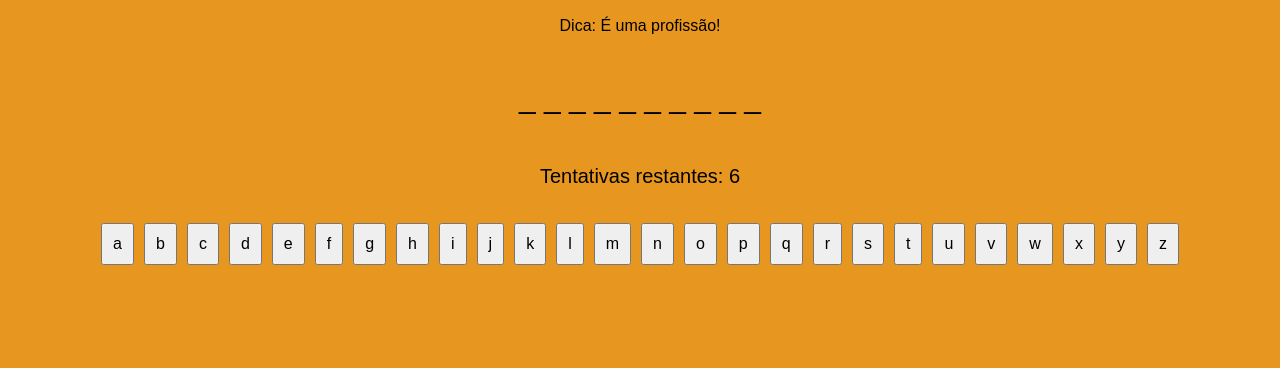
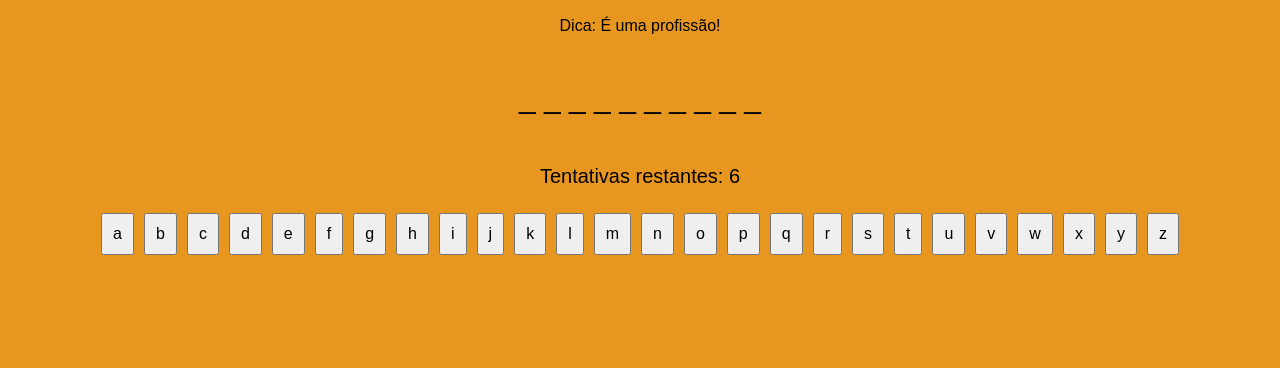
Before and after one commit to Alisr25/projetoForca, a Flask app: page / in a window 1280 px wide. Shown: the part 472-840 px from the top of the page. After the commit the page ends 727 px from the top, so only its background shows below. Run offline with Flask 3, Linux system fonts and the light colour scheme; some web fonts are replaced.

Commit message:
Update style.css

```diff
--- a/static/style.css
+++ b/static/style.css
@@ -38,9 +38,3 @@ button {
 #resultado{
   font-size: 40px;
 }
-
-#letras{
-  font-size: 25px;
-  padding: 10px;
-
-}
```
